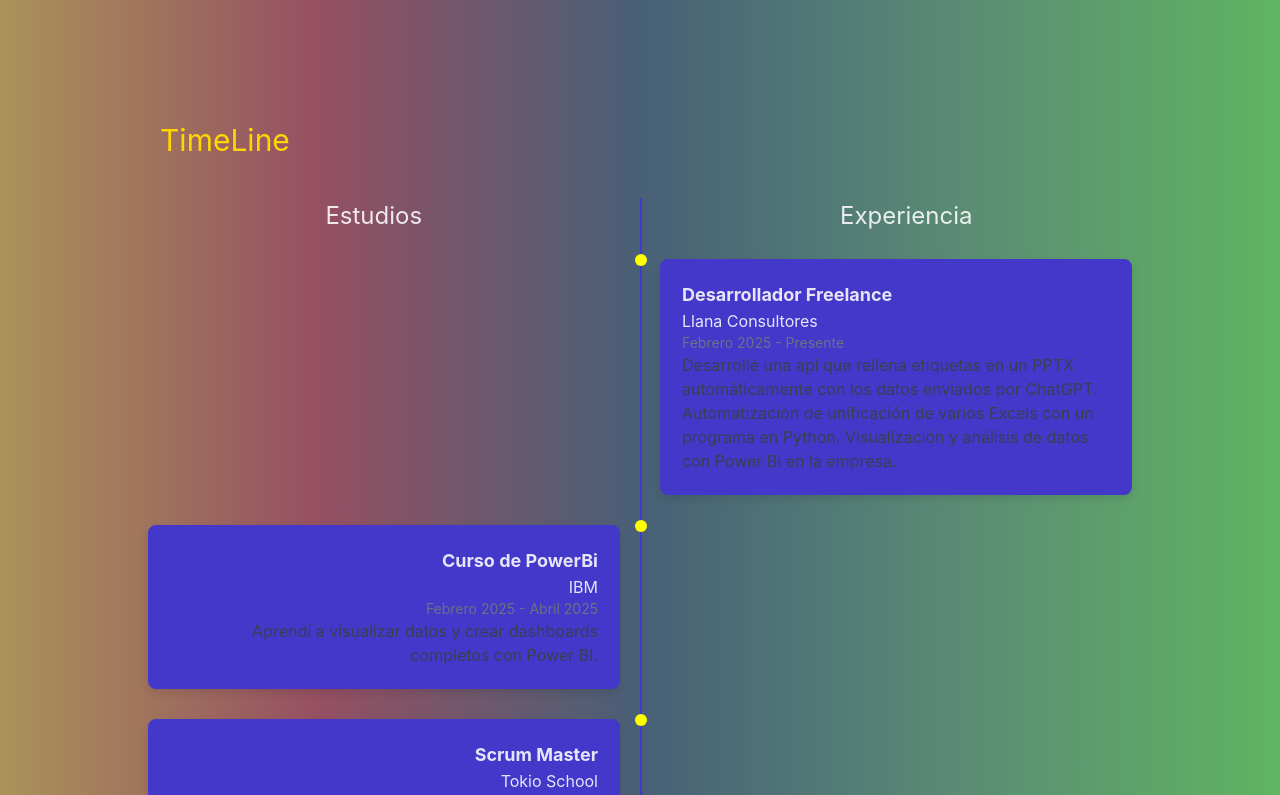
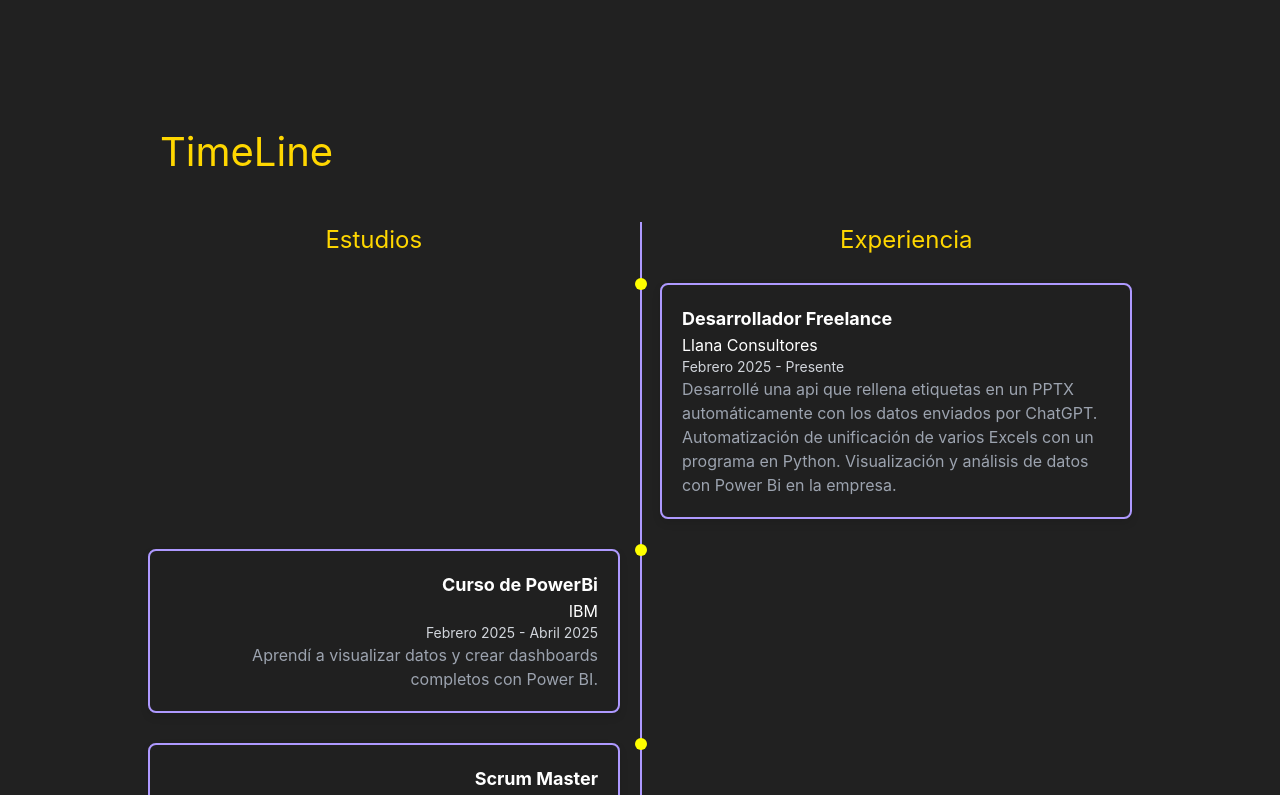
Before and after one commit to Lucosiar/PortfolioV2, a React (Vite) app: page / in a window 1280 px wide. Shown: the part 1780-2575 px from the top of the page. Built offline with nearby package versions, Linux system fonts and the light colour scheme.

Commit message:
actualizacion colores

```diff
--- a/src/App.css
+++ b/src/App.css
@@ -5,8 +5,9 @@
 .min-h-screen{
   min-height: 90vh;
   min-width: 100%;
-  /*background-color: #9D85FF;*/
-  background: linear-gradient(to left, #7fff81a8, #96ffce79, #81c0fb62, #fd779b85, #fcd77a9e);
+  background-color: #1f1f1f85;
+  /*background: linear-gradient(to left, #7fff81a8, #96ffce79, #81c0fb62, #fd779b85, #fcd77a9e);
+  background: linear-gradient(to left, #000000d8, #00000079, #30303062, #1f1f1f85, #5e5e5e9e);*/
 
 }
 
@@ -40,7 +41,7 @@ AE9AFF
   padding: 10% 0;
   box-sizing: border-box;
   padding: 0 5%;
-
+  color: #FFD700;
   flex-direction: row;
   text-align: center;
 }
--- a/src/App.jsx
+++ b/src/App.jsx
@@ -8,8 +8,6 @@ import ToggleButton from './components/SwitchComponent';
 import PCComponent from './components/PCComponent';
 import ExperienceComponent from './components/ExperienceComponent';
 import TecnologiesComponent from './components/TecnologiesComponent';
-import Chatbot from './components/ChatBot';
-import ContacComponent from './components/ContacComponent';
 import FooterComponent from './components/FooterComponent';
 import WaveComponent from './components/WaveComponent';
 
@@ -261,14 +259,14 @@ function App() {
 
           <section id="experience">
             <div className="experience">
-              <h3 className="text-3xl text-[#FFD700] pl-8 pb-8 mb-2">TimeLine</h3>
+              <h3 className="text-[2.5rem] text-[#FFD700] pl-8 pb-8 mb-2">TimeLine</h3>
               <ExperienceComponent/>
             </div>
           </section>
 
           <section id="projects">
             <div className="projects">
-              <h3 className="text-3xl text-[#FFD700] pl-8 mt-20">{t("proyectos")}</h3>
+              <h3 className="text-[2.5rem] text-[#FFD700] pl-8 mt-20">{t("proyectos")}</h3>
               <div className="grid grid-cols-1 md:grid-cols-2 lg:grid-cols-3 gap-6 p-6">
                 {projects.map((project, index) => (
                   <CardProyects
@@ -287,23 +285,10 @@ function App() {
 
           <section id="tecnologies">
             <div className="tecnologies">
-              <h3 className="text-3xl text-[#FFD700] pl-8 mb-2">{t("tecnologias")}</h3>
+              <h3 className="text-[2.5rem] text-[#FFD700] pl-8 mb-2">{t("tecnologias")}</h3>
               <TecnologiesComponent/>
             </div>
           </section>
-
-{/*       <section id="certifies">
-            <div className="certifies">
-              <h3 className="text-3xl text-[#FFD700] pl-8 mb-2">{t("certificados")}</h3>
-            </div>
-          </section>
-
-          <section>
-            <div className="contact">
-              <h3 className="text-3xl text-[#FFD700] pl-8 mb-2">{t("contacto")}</h3>
-              <ContacComponent />
-            </div>
-          </section>*/}
         </div>
       </main>
 
--- a/src/components/CardProyects.jsx
+++ b/src/components/CardProyects.jsx
@@ -6,7 +6,7 @@ function CardProyects({ imageSrc, imageAlt, title, description, languages, proje
   const { t } = useTranslation();
 
   return (
-    <Card className="cardProyects max-w-sm flex flex-col items-center bg-black border-2 border-black">
+    <Card className="cardProyects max-w-sm flex flex-col items-center bg-[#1f1f1f85] border-2 border-[#AE99FF]">
       <a href={projectUrl} target="_blank" rel="noopener noreferrer" className="w-full">
         <div className="rounded-lg pb-2">
           <img
@@ -20,14 +20,14 @@ function CardProyects({ imageSrc, imageAlt, title, description, languages, proje
         <h5 className="text-2xl font-bold tracking-tight text-white mb-2">
           {t(title)}
         </h5>
-        <p className="font-normal text-white text-justify">
+        <p className="font-normal text-gray-300 text-justify">
           {t(description)}
         </p>
         <div className="flex flex-wrap gap-2 mt-2">
           {languages.map((language, index) => (
             <span
               key={index}
-              className="inline-block px-3 py-1 text-sm font-semibold text-black background-morado rounded-full"
+              className="inline-block px-3 py-1 text-sm font-semibold text-black bg-[#AE99FF] rounded-full"
             >
               {language}
             </span>
--- a/src/components/ExperienceComponent.css
+++ b/src/components/ExperienceComponent.css
@@ -12,6 +12,7 @@
 .timeline-header h1 {
   text-align: center;
   width: 48%;
+  color: #FFD700;
 }
 
 .timeline-line {
@@ -20,7 +21,7 @@
     left: 50%;
     width: 2px;
     height: 100%;
-    background-color: #4338CA;
+    background-color: #AE99FF;
 }
 
 .timeline-item {
@@ -48,8 +49,8 @@
     border-radius: 8px;
     box-shadow: 0 4px 8px rgba(0, 0, 0, 0.1);
     background-color: blck;
-    border: 2px solid #4338CA;
-    background-color: #4338CA;
+    border: 2px solid #AE99FF;
+    background-color: #1f1f1f85;
   }
 
   .timeline-dot {
--- a/src/components/ExperienceComponent.jsx
+++ b/src/components/ExperienceComponent.jsx
@@ -76,10 +76,10 @@ const ExperienceComponent = () => {
         <div key={index} className={`timeline-item ${experience.type}`}>
           <div className="timeline-dot"></div>
           <div className="timeline-content">
-            <h3 className="text-lg font-bold">{experience.title}</h3>
-            <p>{experience.where}</p>
-            <p className="text-sm text-gray-500">{experience.dateRange}</p>
-            <p className="text-gray-700">{experience.description}</p>
+            <h3 className="text-lg font-bold text-white">{experience.title}</h3>
+            <p className='text-white'>{experience.where}</p>
+            <p className="text-sm text-gray-300">{experience.dateRange}</p>
+            <p className="text-gray-400">{experience.description}</p>
           </div>
         </div>
          ))}
--- a/src/components/TextAboutMe.css
+++ b/src/components/TextAboutMe.css
@@ -37,6 +37,7 @@
 .text-container {
   flex: 2;
   text-align: left;
+  color: #AE99FF;
 }
 
 .text-container h2 {
@@ -46,7 +47,7 @@
 
 .text-container p {
   font-size: 1.5rem;
-  color: rgba(255, 255, 255, 0.73);
+  color: #FFFFFF;
   text-align: justify;
 }
 
--- a/src/i18n.jsx
+++ b/src/i18n.jsx
@@ -36,7 +36,7 @@ i18n.use(initReactI18next).init({
         "hob6_description": "No me basta con lo que sé, me gusta seguir aprendiendo y expandir mis horizontes. Soy una persona autodidacta pero también suelo apuntarme a cursos.",
 
         "hob7_title": "Familia y amigos",
-        "hob7_description": "Suelo pasar tiempo con mi familia y amigos. Ya sea para ir a comer por ahí, jugar algún deporte, ir a la playa, animar al equipo de fútbol de mi ciudad, etc.",
+        "hob7_description": "Suelo pasar tiempo con mi familia y amigos. Ya sea para ir a comer, jugar algún deporte, ir a la playa, animar al equipo de fútbol de mi ciudad, etc.",
 
         "hob8_title": "Coches",
         "hob8_description": "Soy una apasionada del motor y de la gasolina. Me gusta la fórmula 1, los rallyes, la carreras de resistencia. Además, en el norte de España se lleva mucho los rallyes y las quedadas para mostrar los coches.",
```
